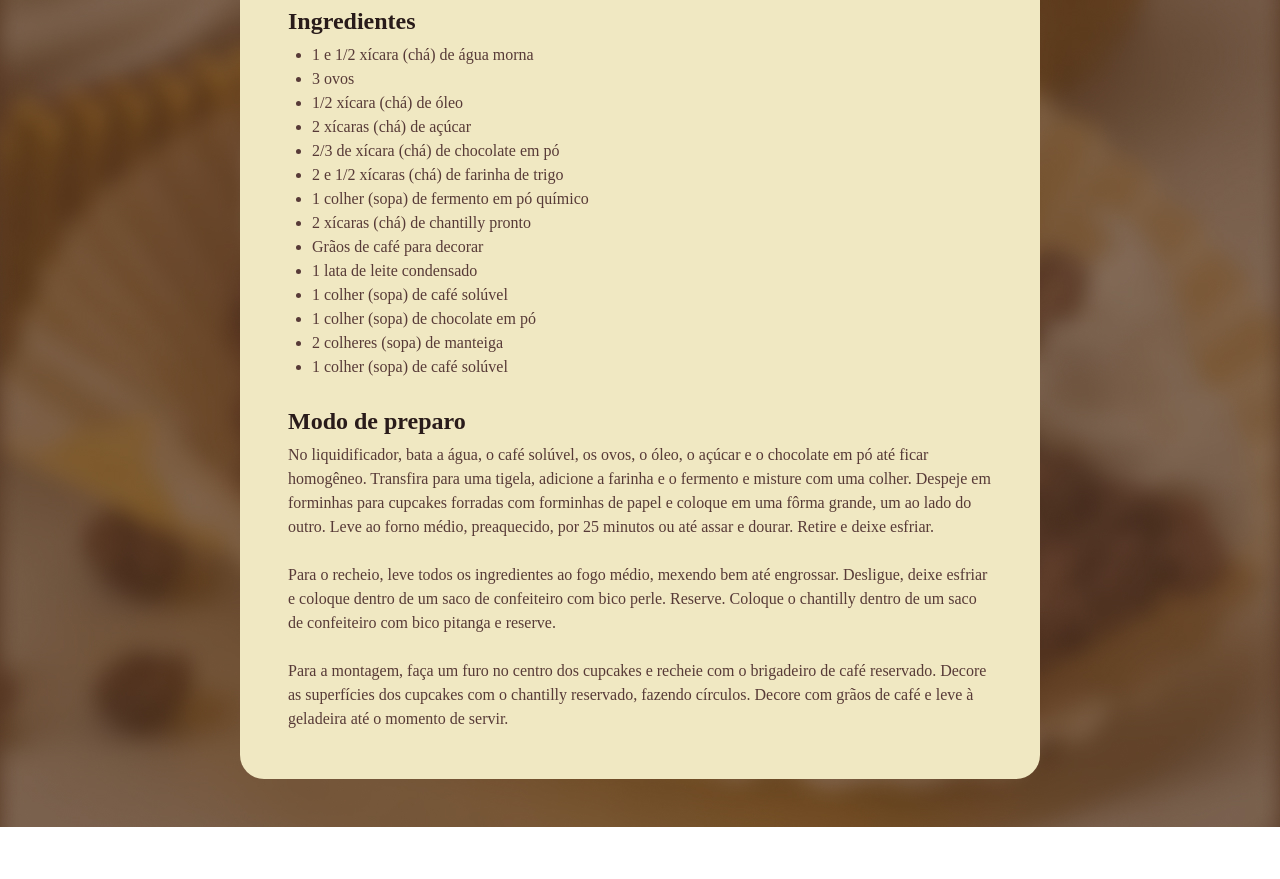
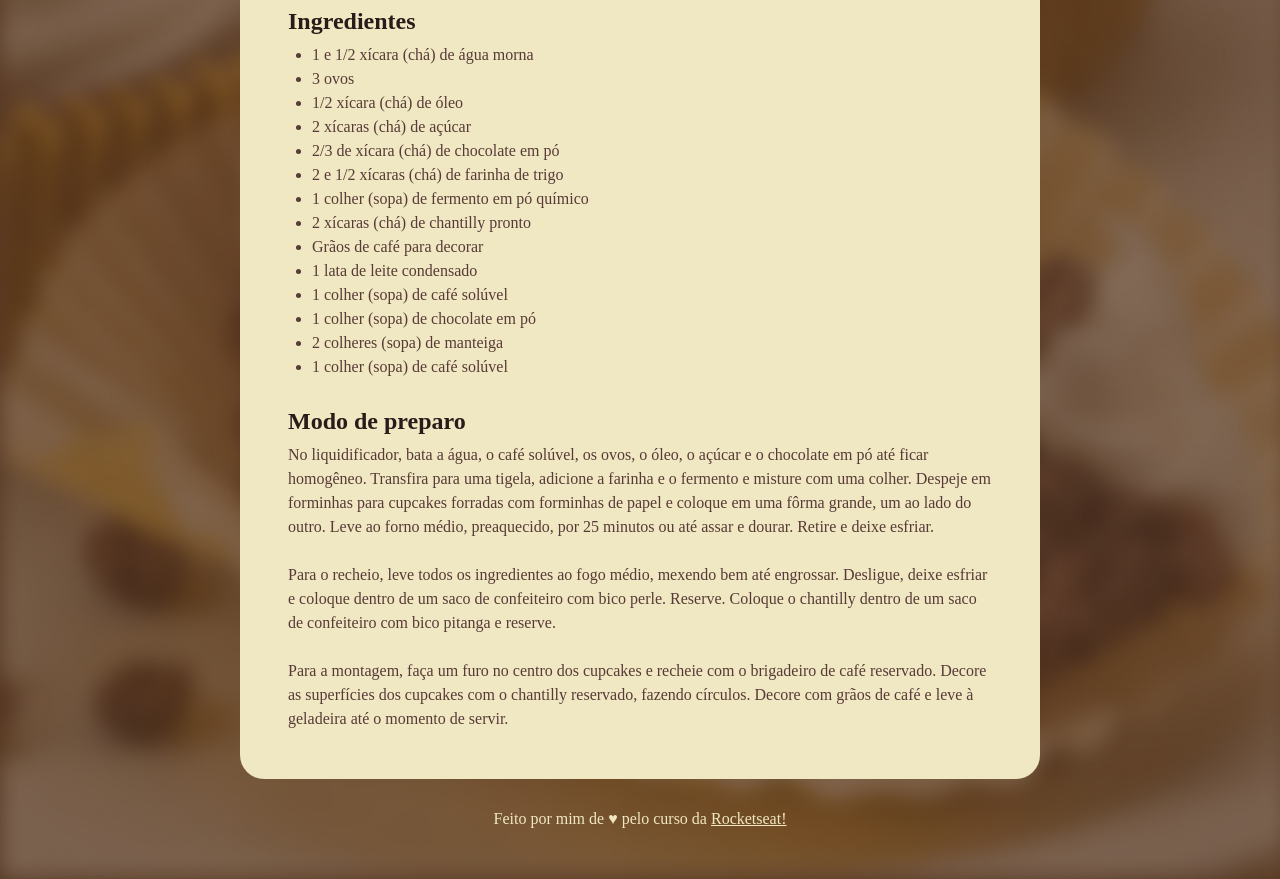
Before and after one commit to kcaldeira-dev/P-gina-de-Receita---Projeto, a plain HTML site: page index.html in a window 1280 px wide. Shown: the part 720-1599 px from the top of the page. Before the commit the page ends 1547 px from the top, so only its background shows below. Drawn offline with Linux system fonts and the light colour scheme; a web font is replaced by a local one.

Commit message:
Add Footer | CSS alterations

```diff
--- a/index.html
+++ b/index.html
@@ -57,5 +57,8 @@
         </section>
       </main>
      </div>
+     <footer>
+      Feito por mim de ♥ pelo curso da <a style="color: #F0E8C2;;" href="www.rocketseat.com.br">Rocketseat!</a>
+     </footer>
 </body>
 </html>
--- a/style.css
+++ b/style.css
@@ -22,7 +22,7 @@ body {
     padding: 24px;
     background-color: #F0E8C2;
     border-radius: 24px;
-    margin: 48px auto;
+    margin: 48px auto 28px;
 }
 
 main {
@@ -62,3 +62,9 @@ img {
 ul {
     padding-left: 24px;
 }
+
+footer {
+    color: #F0E8C2;
+    text-align: center;
+    padding-bottom: 48px;
+}
```
